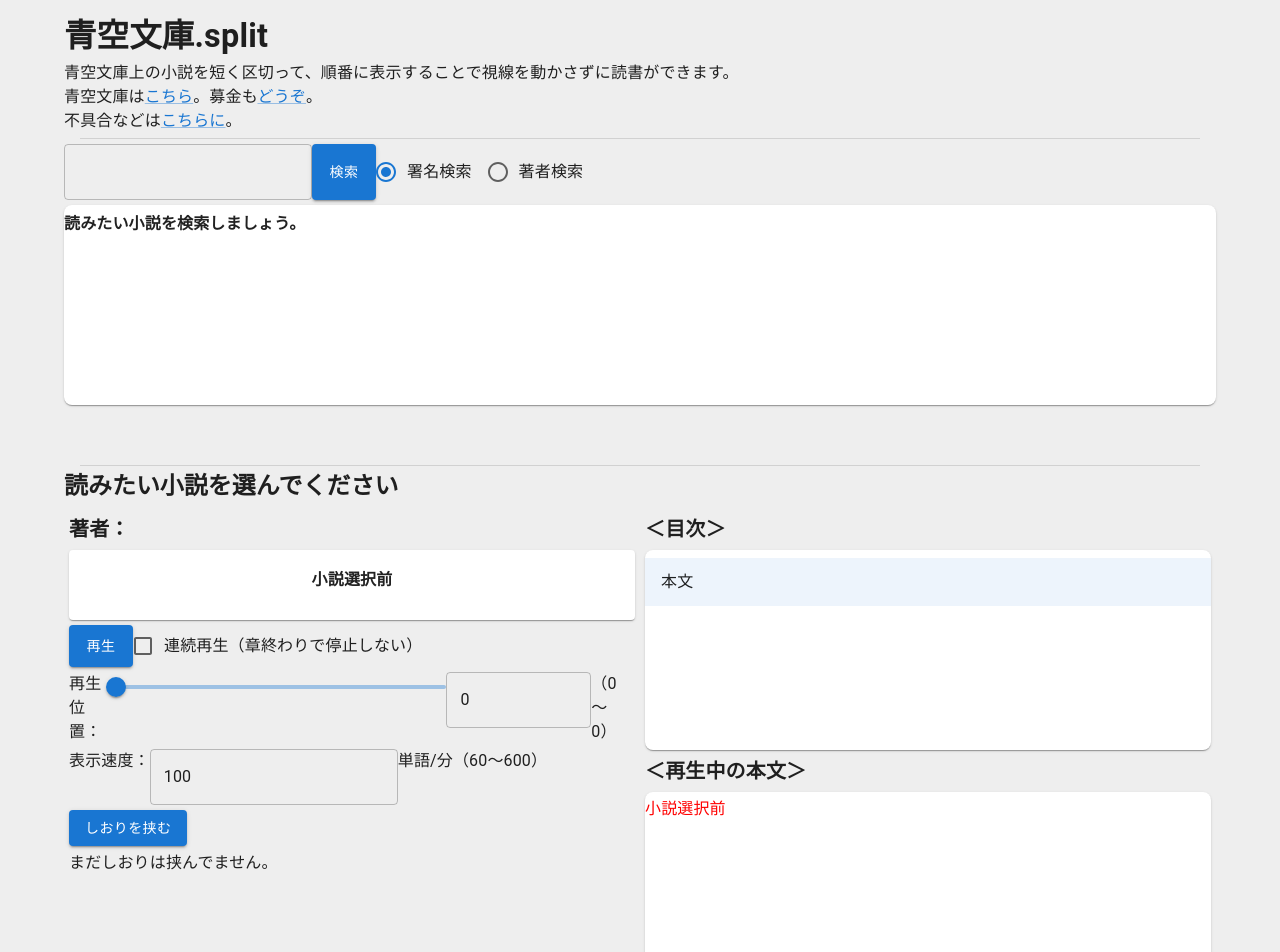
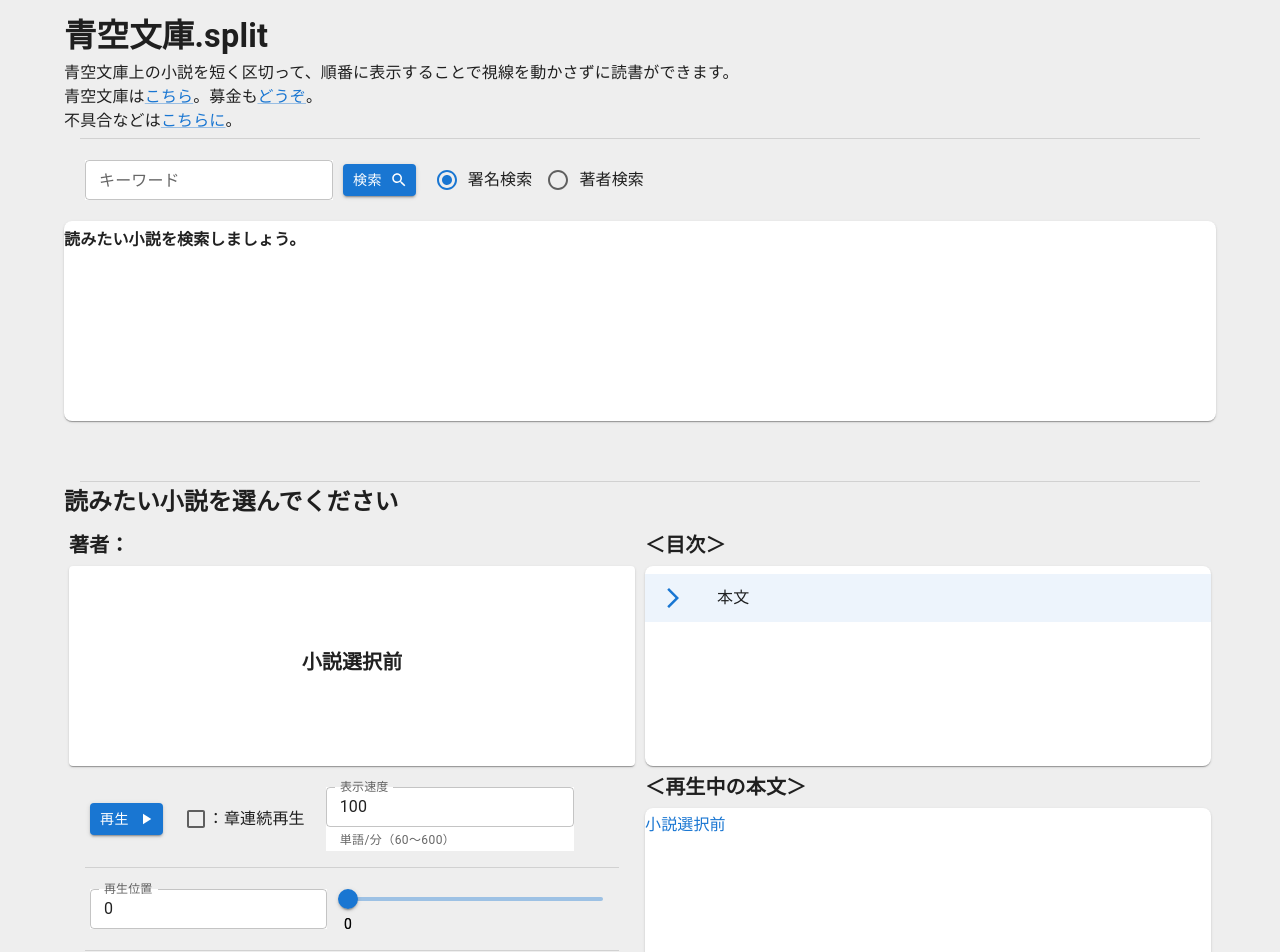
Before and after one commit to shinra-s/aozora_ts, a React (Create React App) app in the folder frontend/: page / in a window 1280 px wide. Shown: the top 952 px of the page. Built offline with nearby package versions, Linux system fonts and the light colour scheme.

Commit message:
Modify UI

```diff
--- a/frontend/package.json
+++ b/frontend/package.json
@@ -6,6 +6,7 @@
   "dependencies": {
     "@emotion/react": "^11.11.1",
     "@emotion/styled": "^11.11.0",
+    "@mui/icons-material": "^5.15.2",
     "@mui/material": "^5.15.2",
     "@react-icons/all-files": "^4.1.0",
     "@testing-library/jest-dom": "^5.14.1",
--- a/frontend/src/components/ChapterViewer.js
+++ b/frontend/src/components/ChapterViewer.js
@@ -1,7 +1,8 @@
 import React from 'react';
 import parse from 'html-react-parser';
-import { List, ListItem, ListItemButton, ListItemText, Typography } from '@mui/material';
+import { List, ListItem, ListItemButton, ListItemIcon, ListItemText, Typography } from '@mui/material';
 import { DefaultBox, HalfBox, PaperBox } from './MyBox';
+import ArrowForwardIosIcon from '@mui/icons-material/ArrowForwardIos';
 
 //章のリスト
 function ChapterList({
@@ -30,6 +31,9 @@
                         selected={index === contentIndex}
                         onClick={() => changeContentIndex(index)}
                     >
+                        <ListItemIcon>
+                            <ArrowForwardIosIcon color={index === contentIndex ? 'primary' : null} />
+                        </ListItemIcon>
                         <ListItemText primary={item[0]} />
                     </ListItemButton>
                 </ListItem>
--- a/frontend/src/components/MyBox.js
+++ b/frontend/src/components/MyBox.js
@@ -6,6 +6,18 @@
         <Box
             sx={{
                 my: '5px',
+            }}
+        >
+            {children}
+        </Box>
+    );
+};
+
+export function DefaultHandlerBox ({ children }) {
+    return (
+        <Box
+            sx={{
+                p: 2,
             }}
         >
             {children}
@@ -32,6 +44,20 @@
             sx={{
                 my: '5px',
                 display: 'flex',
+            }}
+        >
+            {children}
+        </Box>
+    );
+};
+
+export function FlexHandlerBox ({ children }) {
+    return (
+        <Box
+            sx={{
+                display: 'flex',
+                p: 2,
+                alignItems: 'center',
             }}
         >
             {children}
--- /dev/null
+++ b/frontend/src/components/MyButton.js
@@ -0,0 +1,52 @@
+import React from "react";
+import { Button } from "@mui/material";
+
+export function DefaultButton ({
+    disabled=false,
+    onClick=null,
+    endIcon=null,
+    startIcon=null,
+    children,
+}) {
+    return (
+        <Button
+            startIcon={startIcon}
+            variant='contained'
+            disabled={disabled}
+            onClick={onClick}
+            sx={{
+                mx: '5px',
+            }}
+            size='small'
+            endIcon={endIcon}
+        >
+            {children}
+        </Button>
+    );
+};
+
+export function LinkButton ({
+    disabled=false,
+    href=null,
+    endIcon=null,
+    startIcon=null,
+    children,
+}) {
+    return (
+        <Button
+            startIcon={startIcon}
+            variant='contained'
+            disabled={disabled}
+            href={href}
+            target="_blank"
+            rel="noopener noreferrer"
+            sx={{
+                mx: '5px',
+            }}
+            size='small'
+            endIcon={endIcon}
+        >
+            {children}
+        </Button>
+    );
+};
--- /dev/null
+++ b/frontend/src/components/MyTextField.js
@@ -0,0 +1,50 @@
+import React from "react";
+import { TextField } from "@mui/material";
+
+export function DefaultField ({
+    disabled=false,
+    onChange=null,
+    value,
+    label,
+}) {
+    return (
+        <TextField
+            variant='outlined'
+            value={value}
+            disabled={disabled}
+            onChange={onChange}
+            type='text'
+            size='small'
+            label={label}
+            sx={{
+                bgcolor: 'background.paper',
+                mx: '5px',
+            }}
+        />
+    );
+};
+
+export function NumberField ({
+    disabled=false,
+    onChange=null,
+    value,
+    label,
+    helperText=null,
+}) {
+    return (
+        <TextField
+            variant='outlined'
+            value={value}
+            disabled={disabled}
+            onChange={onChange}
+            type='number'
+            size='small'
+            label={label}
+            helperText={helperText}
+            sx={{
+                bgcolor: 'background.paper',
+                mx: '5px',
+            }}
+        />
+    );
+};
--- a/frontend/src/components/NovelPlayer.js
+++ b/frontend/src/components/NovelPlayer.js
@@ -1,7 +1,14 @@
 import React, { useState, useEffect } from 'react';
 import parse from 'html-react-parser';
-import { Button, Card, CardContent, Checkbox, FormControlLabel, Slider, TextField, Typography } from '@mui/material';
-import { DefaultBox, FlexBox, HalfBox } from './MyBox';
+import { Card, CardContent, Checkbox, Divider, FormControlLabel, Slider, Typography } from '@mui/material';
+import { DefaultBox, DefaultHandlerBox, FlexBox, FlexHandlerBox, HalfBox } from './MyBox';
+import { DefaultButton } from './MyButton';
+import PlayArrowIcon from '@mui/icons-material/PlayArrow';
+import PauseIcon from '@mui/icons-material/Pause';
+import { NumberField } from './MyTextField';
+import BookmarkAddIcon from '@mui/icons-material/BookmarkAdd';
+import ContentCopyIcon from '@mui/icons-material/ContentCopy';
+import ShareIcon from '@mui/icons-material/Share';
 
 //再生文字列表示カード
 function DisplayCard ({
@@ -20,11 +27,13 @@
     return (
         <DefaultBox>
           <Card sx={{
-            minHeight: 70,
-            textAlign: 'center',
+            display: 'flex',
+            minHeight: 200,
+            justifyContent: 'center',
+            alignItems: 'center',
           }}>
               <CardContent>
-                <Typography variant='subtitle1'>{parseBunsetsu(novel?.mainText?.[contentIndex]?.[1]?.[currentIndex] ?? '')}</Typography>
+                <Typography variant='h6'>{parseBunsetsu(novel?.mainText?.[contentIndex]?.[1]?.[currentIndex] ?? '')}</Typography>
               </CardContent>
           </Card>
         </DefaultBox>
@@ -40,16 +49,25 @@
 }) {
     return (
         <FlexBox>
-            <Button variant='contained' onClick={() => setIsPlaying(prevIsPlaying => !prevIsPlaying)}>
+            <DefaultButton
+              onClick={() => setIsPlaying(prevIsPlaying => !prevIsPlaying)}
+              endIcon={isPlaying ? <PauseIcon /> : <PlayArrowIcon />}
+            >
               <Typography variant='button'>{isPlaying ? '停止' : '再生'}</Typography>
-            </Button>
+            </DefaultButton>
             <FormControlLabel
-              label='連続再生（章終わりで停止しない）'
+              label='：章連続再生'
+              sx={{
+                mx: 2,
+              }}
               control={
                 <Checkbox
                   checked={isConPlay}
                   onChange={() => setIsConPlay(prevState => !prevState)}
                   disabled={isPlaying}
+                  sx={{
+                    p: 0,
+                  }}
                 />
               }
             />
@@ -99,23 +117,35 @@
     };
 
     return (
-        <FlexBox>
-            <Typography variant='body1'>再生位置：</Typography>
+        <FlexHandlerBox>
+            <NumberField
+              label='再生位置'
+              value={tmpIntCIValue}
+              onChange={handleTmpCIChange}
+              disabled={isPlaying}
+            />
             <Slider
+              sx={{
+                width: '50%',
+                mx: 2,
+              }}
               value={tmpIntCIValue}
               min={0}
               max={novel.mainText[contentIndex][1]?.length - 1}
               disabled={isPlaying}
               onChange={handleTmpCIChange}
+              marks={[
+                {
+                  value: 0,
+                  label: '0',
+                },
+                {
+                  value: novel.mainText[contentIndex][1]?.length - 1,
+                  label: `${novel.mainText[contentIndex][1]?.length - 1}`,
+                },
+              ]}
             />
-            <TextField
-              type='number'
-              value={tmpIntCIValue}
-              onChange={handleTmpCIChange}
-              disabled={isPlaying}
-            />
-            <Typography variant='body1'>（0 〜 {novel.mainText[contentIndex][1].length - 1}）</Typography>
-        </FlexBox>
+        </FlexHandlerBox>
     );
 }
 
@@ -151,16 +181,13 @@
     };
 
     return (
-        <FlexBox>
-            <Typography variant='body1'>表示速度：</Typography>
-            <TextField
-              type='number'
+      <NumberField
+        label='表示速度'
         value={tmpWpm}
         onChange={handleTmpWpmChange}
         disabled={isPlaying}
+        helperText='単語/分（60〜600）'
       />
-            <Typography variant='body1'>単語/分（60〜600）</Typography>
-        </FlexBox>
     );
 }
 
@@ -170,6 +197,7 @@
   novelUrl,
   contentIndex,
   currentIndex,
+  isPlaying,
 }) {
 
   const [saveState, setSaveState] = useState(null);
@@ -188,15 +216,19 @@
   };
 
   return (
-    <DefaultBox>
-      <Button variant='contained' onClick={() => updateSaveState()}>
+    <DefaultHandlerBox>
+      <DefaultButton
+        disabled={isPlaying}
+        onClick={() => updateSaveState()}
+        endIcon={<BookmarkAddIcon />}
+      >
         <Typography variant='button'>しおりを挟む</Typography>
-      </Button>
+      </DefaultButton>
       <ViewSaveState
         saveState={saveState}
         novel={novel}
       />
-    </DefaultBox>
+    </DefaultHandlerBox>
   )
 }
 
@@ -239,18 +271,24 @@
 
     return (
       <DefaultBox>
-        <Typography variant='body1'>
+        <Typography variant='body1' sx={{p: 2,}}>
           タイトル：{novel.title}<br></br>
           章：{novel.mainText[saveState.conIndex][0]}<br></br>
           位置：{saveState.curIndex}<br></br>
           次回アクセス：{shareUrl}<br></br>
         </Typography>
-        <Button variant='contained' onClick={() => handleCopyToClipboard()}>
+        <DefaultButton
+          onClick={() => handleCopyToClipboard()}
+          endIcon={<ContentCopyIcon />}
+        >
           <Typography variant='button'>URLコピー</Typography>
-        </Button>
-        <Button variant='contained' onClick={() => handleXShare()}>
+        </DefaultButton>
+        <DefaultButton
+          onClick={() => handleXShare()}
+          endIcon={<ShareIcon />}
+        >
           <Typography variant='button'>共有</Typography>
-        </Button>
+        </DefaultButton>
       </DefaultBox>
     );
   }
@@ -323,12 +361,19 @@
                 contentIndex={contentIndex}
                 currentIndex={currentIndex}
             />
+            <FlexHandlerBox>
               <PlayHandler
                   isPlaying={isPlaying}
                   isConPlay={isConPlay}
                   setIsPlaying={setIsPlaying}
                   setIsConPlay={setIsConPlay}
               />
+              <WpmHandler
+                  isPlaying={isPlaying}
+                  setWpm={setWpm}
+              />
+            </FlexHandlerBox>
+            <Divider variant='middle' />
             <SeekHandler
                 novel={novel}
                 contentIndex={contentIndex}
@@ -339,11 +384,9 @@
                 setAllString={setAllString}
                 toAllString={toAllString}
             />
-            <WpmHandler
+            <Divider variant='middle' />
+            <SaveHandler
                 isPlaying={isPlaying}
-                setWpm={setWpm}
-            />
-            <SaveHandler
                 novel={novel}
                 novelUrl={novelUrl}
                 contentIndex={contentIndex}
--- a/frontend/src/components/NovelSelector.js
+++ b/frontend/src/components/NovelSelector.js
@@ -1,9 +1,17 @@
 import React, { useState, useEffect } from 'react';
-import { ImNewTab } from 'react-icons/im';
 import { useLocation } from 'react-router-dom';
 import { Loading } from './Loading';
-import { Box, Button, FormControlLabel, List, ListItem, Radio, TextField, Typography, Link } from '@mui/material';
-import { DefaultBox, FlexBox, ListItemBox, PaperBox } from './MyBox';
+import { Box, Button, FormControlLabel, List, ListItem, Radio, Typography } from '@mui/material';
+import SearchIcon from '@mui/icons-material/Search';
+import { DefaultBox, FlexBox, FlexHandlerBox, ListItemBox, PaperBox } from './MyBox';
+import { DefaultButton, LinkButton } from './MyButton';
+import { DefaultField } from './MyTextField';
+import ArrowForwardIosIcon from '@mui/icons-material/ArrowForwardIos';
+import ArrowBackIosIcon from '@mui/icons-material/ArrowBackIos';
+import ReplayIcon from '@mui/icons-material/Replay';
+import OpenInNewIcon from '@mui/icons-material/OpenInNew';
+import FileDownloadIcon from '@mui/icons-material/FileDownload';
+import FileDownloadOffIcon from '@mui/icons-material/FileDownloadOff';
 
 // カタカナ判定
 const containKatakana = (str) => {
@@ -45,13 +53,16 @@
                     height:'50px',
                     width:'50%',
                     flexDirection: 'row-reverse',
+                    alignItems: 'center',
                 }}
             >
-                <Button variant='contained'
+                <DefaultButton
                     disabled={isPlaying}
-                        onClick={() => handlePage()}>
+                    onClick={() => handlePage()}
+                    endIcon={<ArrowForwardIosIcon />}
+                >
                         <Typography variant='button'>次へ</Typography>
-                </Button>
+                </DefaultButton>
             </Box>
             );
     } else {
@@ -62,13 +73,16 @@
                     height:'50px',
                     width:'50%',
                     flexDirection: 'row',
+                    alignItems: 'center',
                 }}
             >
-                <Button variant='contained'
+                <DefaultButton
                     disabled={isPlaying}
-                        onClick={() => handlePage()}>
+                    onClick={() => handlePage()}
+                    startIcon={<ArrowBackIosIcon />}
+                >
                         <Typography variant='button'>前へ</Typography>
-                </Button>
+                </DefaultButton>
             </Box>
             );
     }
@@ -122,11 +136,13 @@
                         タイトル：{saveJson.result[0].title}<br></br>
                         著者：{fullname}<br></br>
                     </Typography>
-                    <Button variant='contained'
+                    <DefaultButton
+                        endIcon={<ReplayIcon />}
                         disabled={isPlaying}
-                        onClick={() => restoreSaveNovel()}>
+                        onClick={() => restoreSaveNovel()}
+                    >
                         <Typography variant='button'>再開</Typography>
-                    </Button>
+                    </DefaultButton>
                 </DefaultBox>
             );
         }
@@ -144,18 +160,24 @@
     } else if(isBook) {
         const list = searchResult.map((book) => {
             const fullname = (containKatakana(book.firstname) && containKatakana(book.lastname)) ? `${book.firstname} ${book.lastname}` : `${book.lastname} ${book.firstname}`;
-            // console.log(book.html_url);
             return (
                 <ListItem disablePadding sx={{flexBasis:'50%', maxWidth: '50%'}}>
                     <ListItemBox>
                         <Typography noWrap variant='h6'>{book.title}</Typography>
                         <Typography noWrap variant='subtitle1'>{fullname}</Typography>
-                        <Link href={book.card_url} target="_blank" rel="noopener noreferrer">詳細<ImNewTab/></Link>
-                        <Button variant='contained'
+                        <LinkButton
+                            href={book.card_url}
+                            endIcon={<OpenInNewIcon />}
+                        >
+                            <Typography variant='button'>詳細</Typography>
+                        </LinkButton>
+                        <DefaultButton
                             disabled={isPlaying || !regexPattern.test(book.html_url)}
-                            onClick={() => handleNovelUrl(book.html_url)}>
+                            onClick={() => handleNovelUrl(book.html_url)}
+                            endIcon={regexPattern.test(book.html_url) ? <FileDownloadIcon /> : <FileDownloadOffIcon />}
+                        >
                             <Typography variant='button'>{regexPattern.test(book.html_url) ? '読む' : '非対応'}</Typography>
-                        </Button>
+                        </DefaultButton>
                     </ListItemBox>
                 </ListItem>
             );
@@ -292,17 +314,22 @@
     return (
         <Box>
             <FlexBox>
-                <TextField
-                    type='text'
+                <FlexHandlerBox>
+                    <DefaultField
                         value={keyword}
                         onChange={(event) => handleKeyword(event)}
                         disabled={isPlaying}
+                        label='キーワード'
                     />
-                <Button variant='contained'
+                    <DefaultButton
                         disabled={isPlaying}
-                    onClick={() => getSearchResult()}>
+                        onClick={() => getSearchResult()}
+                        endIcon={<SearchIcon />}
+                    >
                         <Typography variant='button'>検索</Typography>
-                </Button>
+                    </DefaultButton>
+                </FlexHandlerBox>
+                <FlexBox>
                     <FormControlLabel
                         value='1'
                         control={
@@ -321,10 +348,13 @@
                                 onChange={handleSearchMode}
                             />
                         }
-                    label='著者検索　'
+                        label='著者検索'
                     />
-                <Box sx={{height:'25px'}}><Typography variant='subtitle1'> {statusNovelUrl}</Typography></Box>
+                </FlexBox>
+                <FlexBox>
+                    <Typography variant='subtitle1'> {statusNovelUrl}</Typography>
                     <Loading statusNovelUrl={statusNovelUrl} />
+                </FlexBox>
             </FlexBox>
             <PaperBox>
                 <ResultList
--- a/frontend/src/components/NovelViewer.js
+++ b/frontend/src/components/NovelViewer.js
@@ -57,7 +57,7 @@
 
             //表示中の箇所を赤く強調
             if (index === target) {
-              tmpString += '<font color="red">'+str+'</font>';
+              tmpString += '<font color="#1976d2">'+str+'</font>';
             } else {
               tmpString += str;
             }
```
Also changed, not shown: 1 other file (tests, documents, lock files or other folders). Lines whose indentation alone changed are shown as unchanged.
